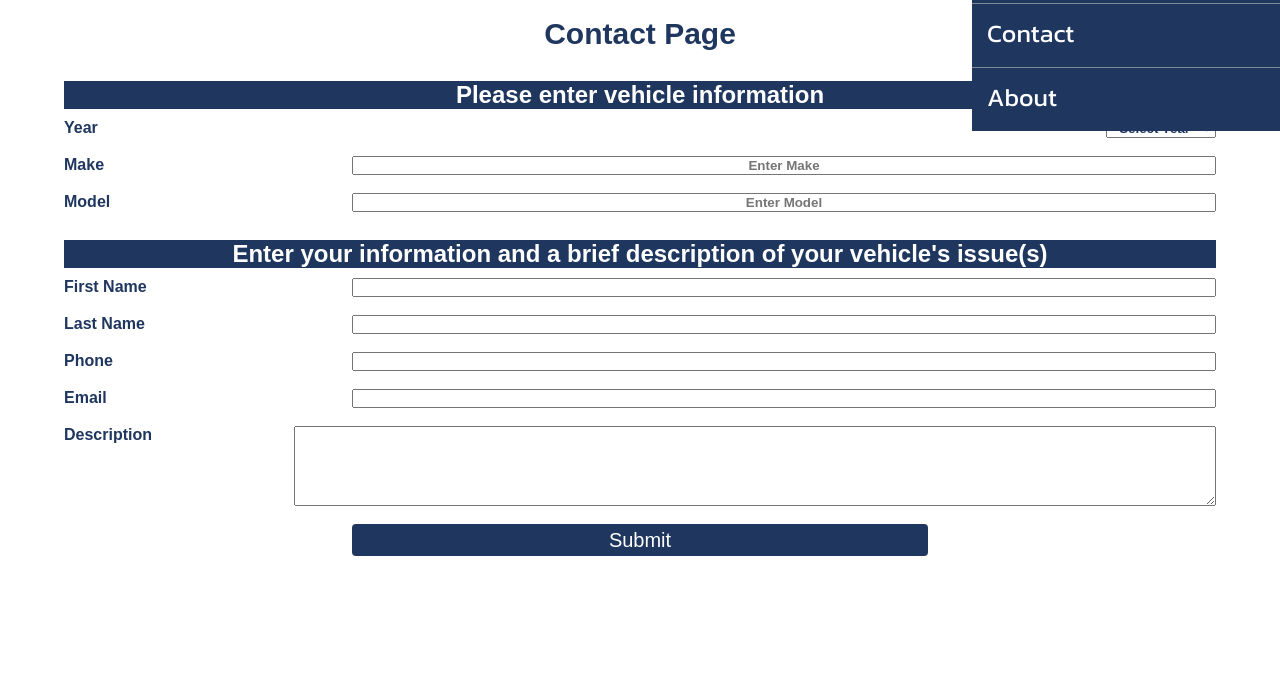
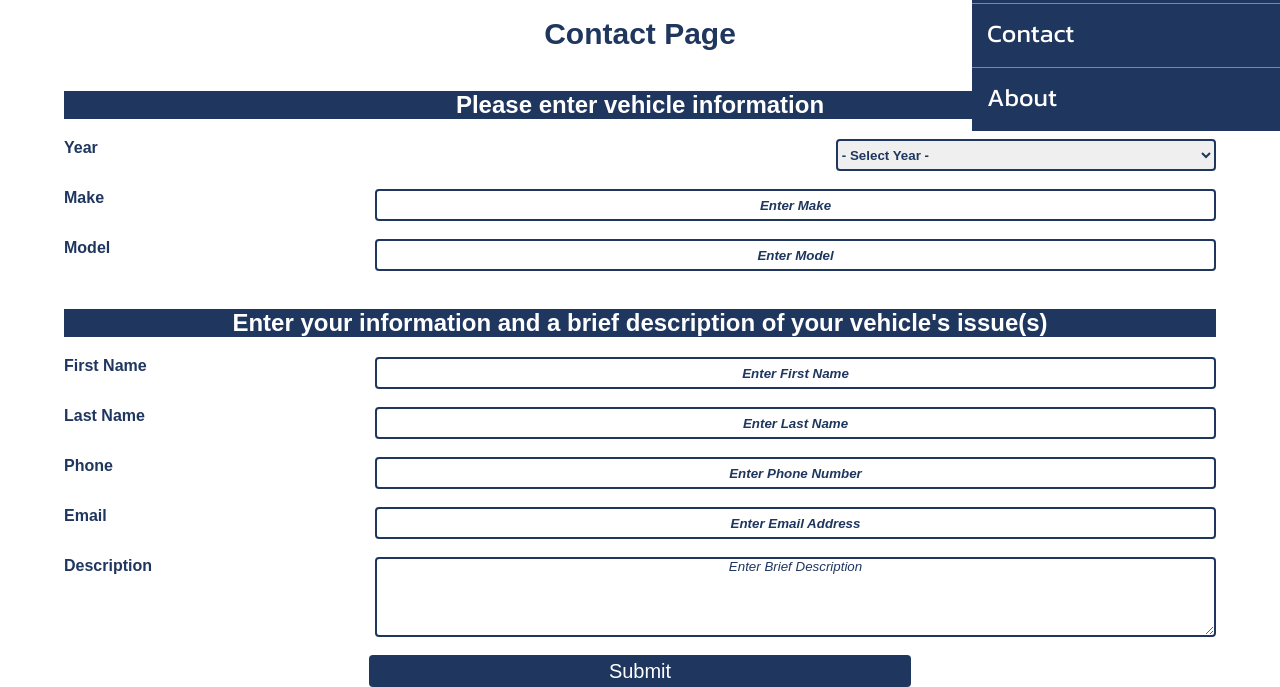
Before and after one commit to acurunner79/lenz-automotive-frontend, a Gatsby site: page /contact in a window 1280 px wide. Shown: the part 365-1052 px from the top of the page. Before the commit the page ends 921 px from the top, so only its background shows below. Built offline with nearby package versions, Linux system fonts and the light colour scheme; Gatsby itself is replaced by a stand-in of ours.

Commit message:
Completed basic layout of the form and its contents

```diff
--- a/src/pages/contact.js
+++ b/src/pages/contact.js
@@ -37,23 +37,28 @@ const contact = () => {
           <br/>
           <h2 className='form-input-header'>Enter your information and a brief description of your vehicle's issue(s)</h2>
           <label className='form-label'>First Name
-            <input className='form-input'/>
+            <input className='form-input'
+              placeholder='Enter First Name'/>
           </label>
           <br/>
           <label className='form-label'>Last Name
-            <input className='form-input'/>
+            <input className='form-input'
+              placeholder='Enter Last Name'/>
           </label>
           <br/>
           <label className='form-label'>Phone
-            <input className='form-input'/>
+            <input className='form-input'
+              placeholder='Enter Phone Number'/>
           </label>
           <br/>
           <label className='form-label'>Email
-            <input className='form-input'/>
+            <input className='form-input'
+              placeholder='Enter Email Address'/>
           </label>
           <br/>
           <label className='form-label'>Description<br/>
-            <textarea className='form-textarea'/>
+            <textarea className='form-textarea'
+              placeholder='Enter Brief Description'/>
           </label>
           <br/>
           <button className= 'form-button' type='submit'>Submit</button>
--- a/src/styles/contact.css
+++ b/src/styles/contact.css
@@ -9,7 +9,7 @@
 .form-input-header{
     color: white;
     background-color: rgb(31, 54, 95);
-    margin: 10px auto;
+    margin: 20px auto;
     width: 100%;
 }
 
@@ -19,22 +19,36 @@ label.form-label{
     justify-content: space-between;
 }
 
-.form-input::placeholder, .form-select::placeholder{
+.form-select{
+    width: 33%;
+    height: 2rem;
+    border: 2px solid rgb(31, 54, 95);
+    border-radius: 4px;
+}
+
+.form-input::placeholder, .form-select::placeholder, .form-textarea::placeholder{
     text-align: center;
+    color: rgb(31, 54, 95);
+    font-style: italic;
+    font-family: 'Montserrat', sans-serif;
 }
 
 .form-input{
-    width: 75%;
-    /* margin: 3px 10px; */
+    width: 73%;
+    height: 2rem;
+    border: 2px solid rgb(31, 54, 95);
+    border-radius: 4px;
 }
 
 .form-textarea{
-    width: 80%;
+    width: 73%;
     height: 80px;
+    border: 2px solid rgb(31, 54, 95);
+    border-radius: 4px;
 }
 
 .form-button{
-    width: 50%;
+    width: 47%;
     height: 2rem;
     margin: 0 auto;
     background-color: rgb(31, 54, 95);
```
